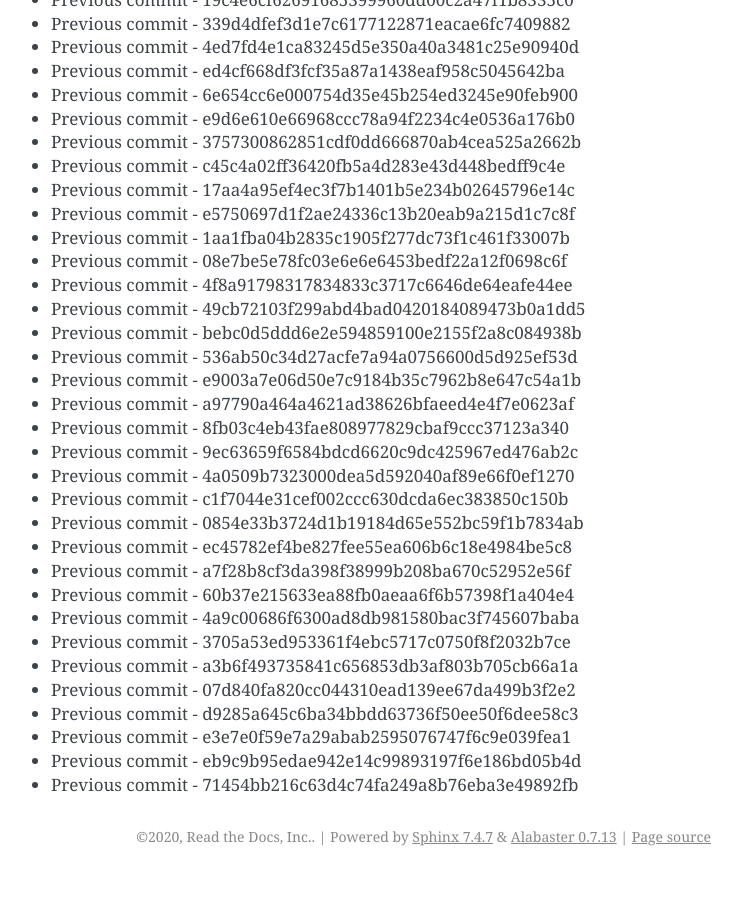
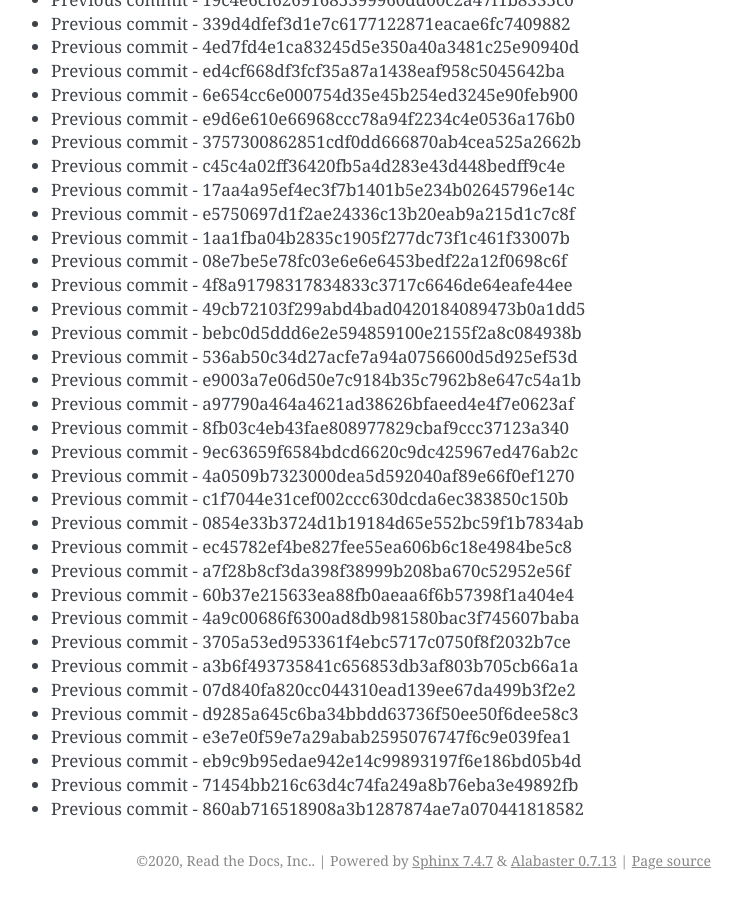
Before and after one commit to readthedocs/rtd-git-stresstest, a Sphinx documentation site: the page built from docs/updates.rst, in a window 1280 px wide and 900 px high, scrolled down 93773 px. Shown: the whole window, without its empty margins (399-1141 px from the left). Built offline with Sphinx 7.4.7, drawn with Linux system fonts in a browser that asks for light colours; before the commit the page ends 94649 px from its top, so only the background shows below that.

Commit message:
Generating commit from previous: 860ab716518908a3b1287874ae7a070441818582

```diff
--- a/docs/updates.rst
+++ b/docs/updates.rst
@@ -3972,3 +3972,4 @@ It can be tested for any performance characteristics.
 * Previous commit - e3e7e0f59e7a29abab2595076747f6c9e039fea1
 * Previous commit - eb9c9b95edae942e14c99893197f6e186bd05b4d
 * Previous commit - 71454bb216c63d4c74fa249a8b76eba3e49892fb
+* Previous commit - 860ab716518908a3b1287874ae7a070441818582
```
